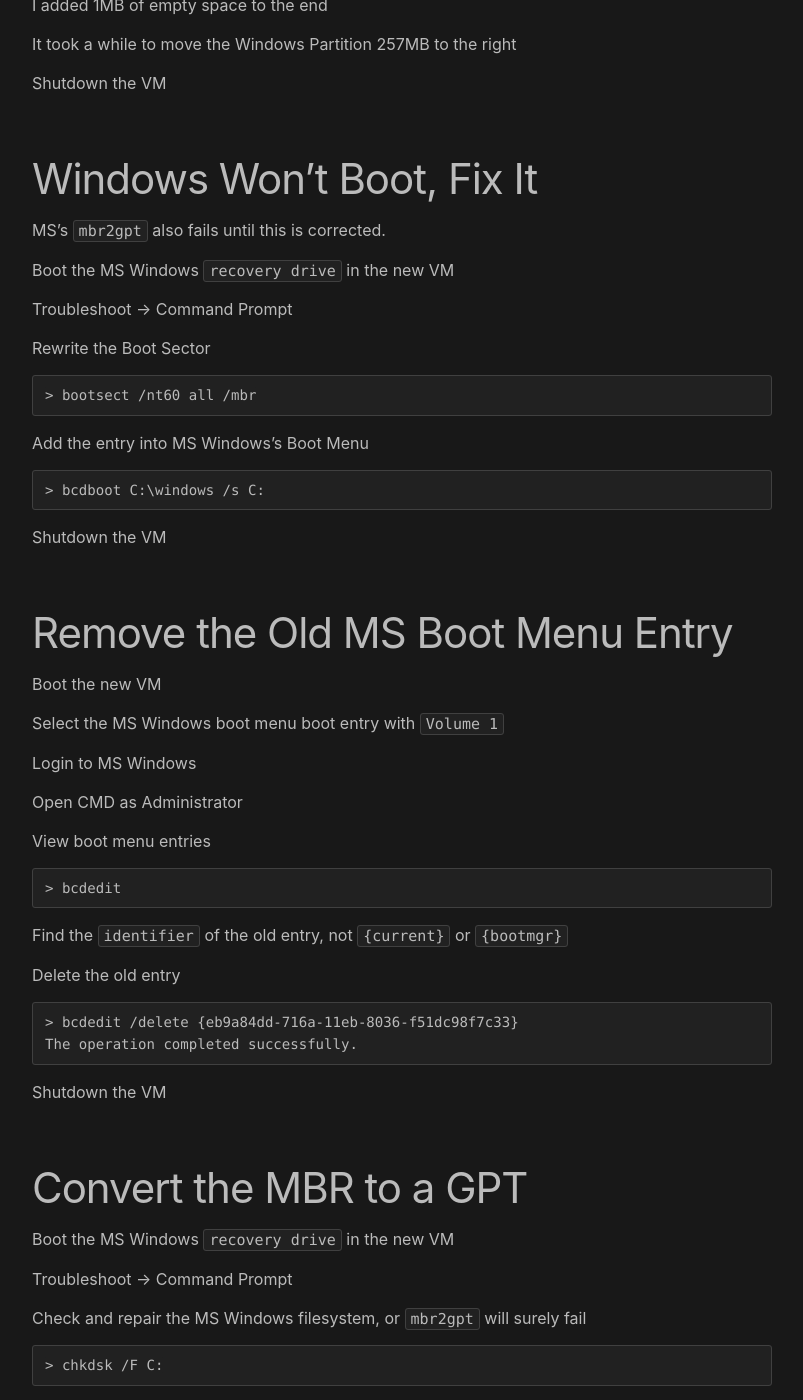
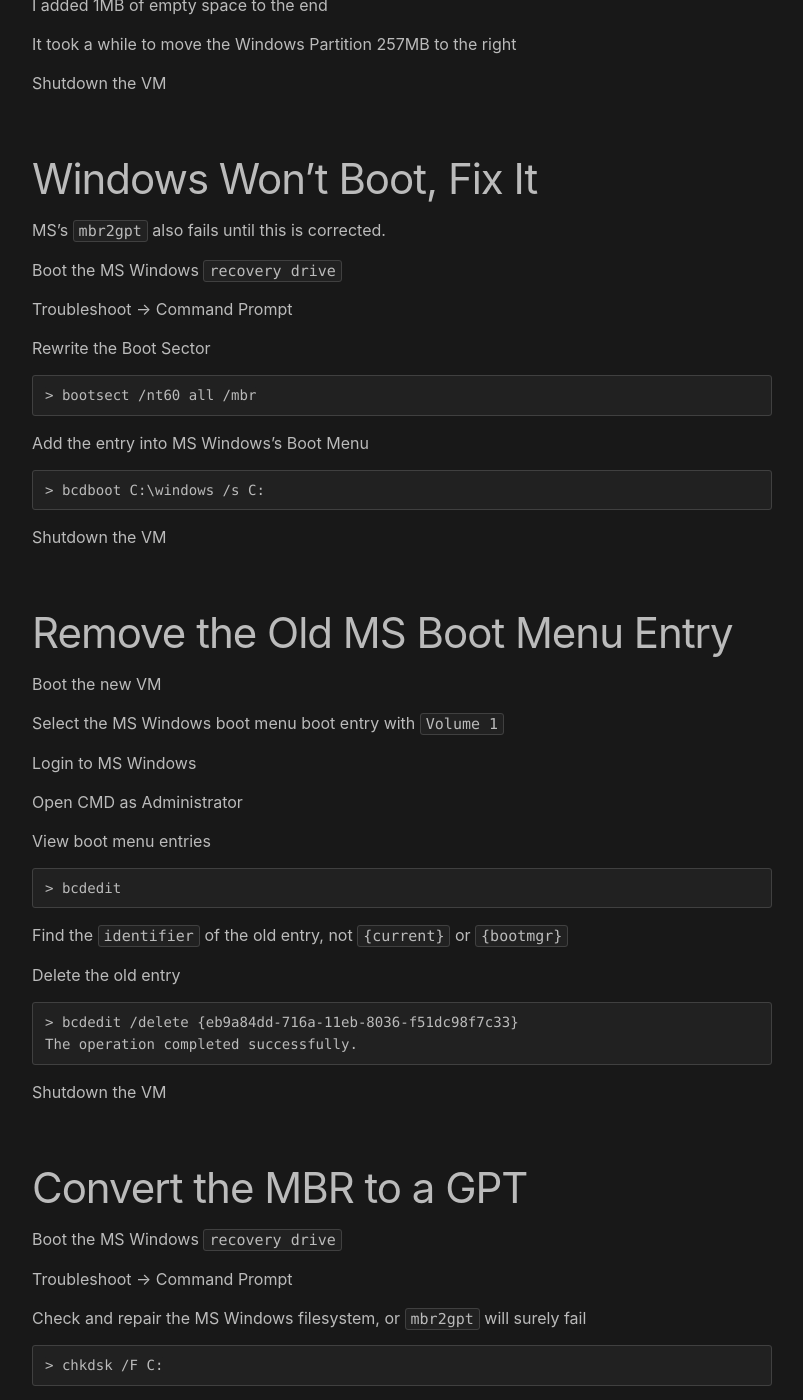
Before and after one commit to CurtisLeeBolin/leedev.org, a Jekyll site: the page built from _posts/2022-09-21-Microsoft-Windows-Convert-MBR-BIOS-to-GPT-UEFI.md, in a window 1280 px wide and 1400 px high, scrolled down 1496 px. Shown: the whole window, without its empty margins (238-1041 px from the left). Built offline with Jekyll 4.4.1, drawn with Linux system fonts in a browser that asks for light colours.

Commit message:
Update 2022-09-21-Microsoft-Windows-Convert-MBR-BIOS-to-GPT-UEFI.md

```diff
--- a/_posts/2022-09-21-Microsoft-Windows-Convert-MBR-BIOS-to-GPT-UEFI.md
+++ b/_posts/2022-09-21-Microsoft-Windows-Convert-MBR-BIOS-to-GPT-UEFI.md
@@ -57,7 +57,7 @@ Shutdown the VM
 
 MS's `mbr2gpt` also fails until this is corrected.
 
-Boot the MS Windows `recovery drive` in the new VM
+Boot the MS Windows `recovery drive`
 
 Troubleshoot -> Command Prompt
 
@@ -106,7 +106,7 @@ Shutdown the VM
 
 # Convert the MBR to a GPT
 
-Boot the MS Windows `recovery drive` in the new VM
+Boot the MS Windows `recovery drive`
 
 Troubleshoot -> Command Prompt
 
@@ -146,7 +146,7 @@ Shutdown the VM
 
 # Recreate the UEFI data in the filesystem of the UEFI partition
 
-Boot the MS Windows `recovery drive` in the new VM
+Boot the MS Windows `recovery drive`
 
 Troubleshoot -> Command Prompt
 
```
